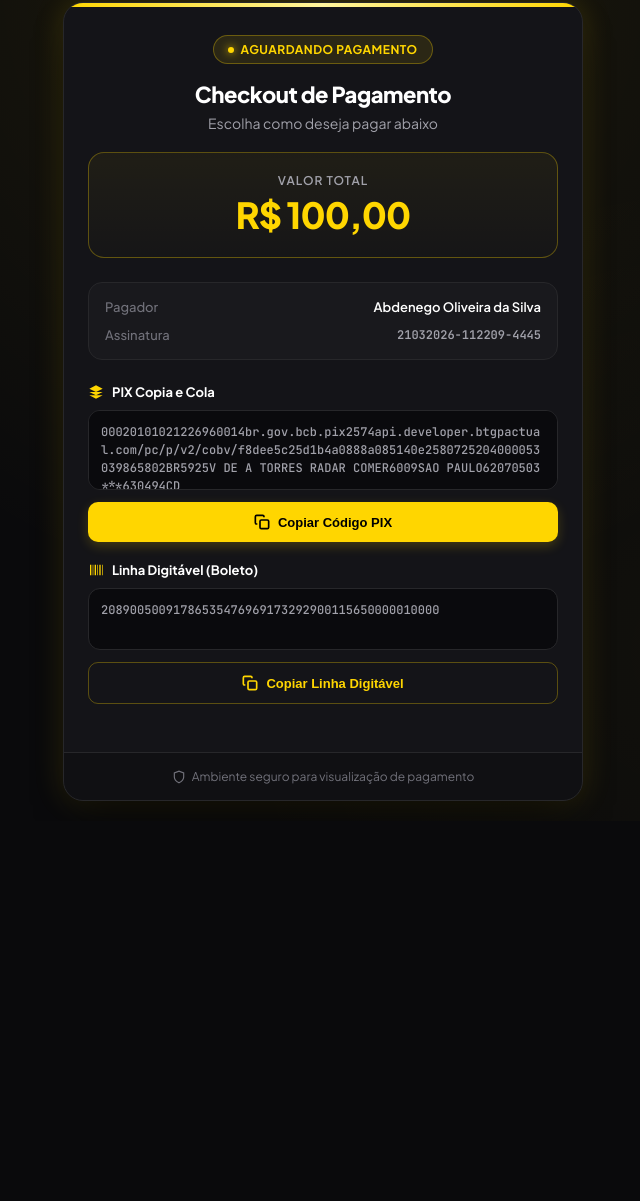
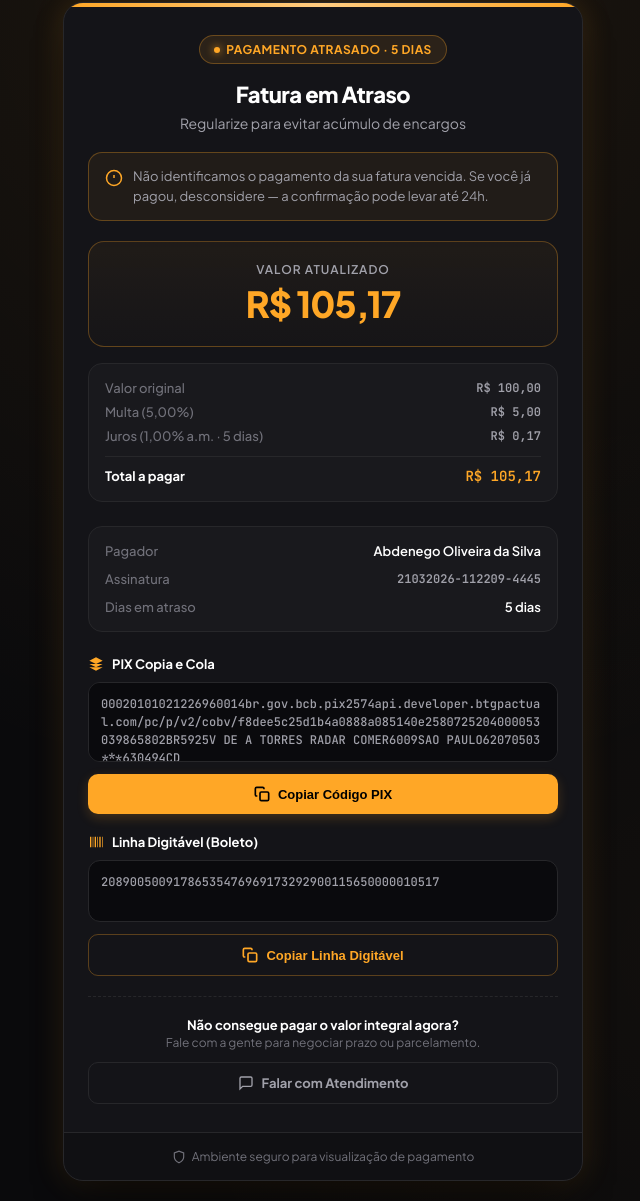
Before and after one commit to gruporadartecnologia-ops/pagamento-Abedenego09-2026, a plain HTML site: page index.html in a window 1280 px wide. Shown: the part 18-1219 px from the top of the page, without its empty margins (317-957 px from the left). Before the commit the page ends 839 px from the top, so only its background shows below. Drawn offline with Linux system fonts and the light colour scheme.

Commit message:
Update payment status and styling for overdue notice

```diff
--- a/index.html
+++ b/index.html
@@ -3,16 +3,15 @@
 <head>
     <meta charset="UTF-8">
     <meta name="viewport" content="width=device-width, initial-scale=1.0">
-    <title>Pagamento - Abdenego Oliveira da Silva</title>
-    <!-- Fontes Google -->
+    <title>Pagamento Atrasado - Abdenego Oliveira da Silva</title>
     <link rel="preconnect" href="https://fonts.googleapis.com">
     <link rel="preconnect" href="https://fonts.gstatic.com" crossorigin>
     <link href="https://fonts.googleapis.com/css2?family=Plus+Jakarta+Sans:wght@400;500;600;700;800&family=JetBrains+Mono:wght@500;600&display=swap" rel="stylesheet">
     <style>
         :root {
-            --yellow-main: #FFD600;
-            --yellow-glow: rgba(255, 214, 0, 0.15);
-            --yellow-border: rgba(255, 214, 0, 0.3);
+            --accent-main: #FFA726;
+            --accent-glow: rgba(255, 167, 38, 0.15);
+            --accent-border: rgba(255, 167, 38, 0.3);
             --bg-dark: #0A0A0C;
             --card-bg: #141418;
             --input-bg: #0A0A0D;
@@ -23,11 +22,7 @@
             --success: #22C55E;
         }
 
-        * {
-            box-sizing: border-box;
-            margin: 0;
-            padding: 0;
-        }
+        * { box-sizing: border-box; margin: 0; padding: 0; }
 
         body {
             background-color: var(--bg-dark);
@@ -39,8 +34,8 @@
             align-items: center;
             padding: 20px;
             background-image:
-                radial-gradient(circle at 50% 0%, rgba(255, 214, 0, 0.08) 0%, transparent 60%),
-                radial-gradient(circle at 80% 80%, rgba(255, 214, 0, 0.03) 0%, transparent 40%);
+                radial-gradient(circle at 50% 0%, rgba(255, 167, 38, 0.08) 0%, transparent 60%),
+                radial-gradient(circle at 80% 80%, rgba(255, 167, 38, 0.03) 0%, transparent 40%);
         }
 
         .card {
@@ -49,7 +44,7 @@
             max-width: 520px;
             border-radius: 20px;
             border: 1px solid var(--border-subtle);
-            box-shadow: 0 20px 40px -15px rgba(0, 0, 0, 0.7), 0 0 30px var(--yellow-glow);
+            box-shadow: 0 20px 40px -15px rgba(0, 0, 0, 0.7), 0 0 30px var(--accent-glow);
             overflow: hidden;
             position: relative;
         }
@@ -57,26 +52,20 @@
         .card::before {
             content: '';
             position: absolute;
-            top: 0;
-            left: 0;
-            right: 0;
+            top: 0; left: 0; right: 0;
             height: 4px;
-            background: linear-gradient(90deg, #FFD600, #FFF59D, #FFD600);
+            background: linear-gradient(90deg, #FFA726, #FFCC80, #FFA726);
         }
 
-        .card-header {
-            padding: 32px 24px 20px 24px;
-            text-align: center;
-            position: relative;
-        }
+        .card-header { padding: 32px 24px 20px 24px; text-align: center; position: relative; }
 
         .badge-status {
             display: inline-flex;
             align-items: center;
             gap: 6px;
-            background: rgba(255, 214, 0, 0.1);
-            border: 1px solid var(--yellow-border);
-            color: var(--yellow-main);
+            background: rgba(255, 167, 38, 0.1);
+            border: 1px solid var(--accent-border);
+            color: var(--accent-main);
             padding: 6px 14px;
             border-radius: 100px;
             font-size: 12px;
@@ -88,54 +77,63 @@
 
         .badge-status::before {
             content: '';
-            width: 6px;
-            height: 6px;
-            background-color: var(--yellow-main);
+            width: 6px; height: 6px;
+            background-color: var(--accent-main);
             border-radius: 50%;
-            box-shadow: 0 0 8px var(--yellow-main);
+            box-shadow: 0 0 8px var(--accent-main);
         }
 
-        .card-header h1 {
-            font-size: 22px;
-            font-weight: 800;
-            color: var(--text-primary);
-            letter-spacing: -0.5px;
-            margin-bottom: 6px;
+        .card-header h1 { font-size: 22px; font-weight: 800; color: var(--text-primary); letter-spacing: -0.5px; margin-bottom: 6px; }
+        .card-header p { font-size: 14px; color: var(--text-secondary); }
+
+        .card-body { padding: 0 24px 28px 24px; }
+
+        .alert-box {
+            background: rgba(255, 167, 38, 0.06);
+            border: 1px solid var(--accent-border);
+            border-radius: 14px;
+            padding: 14px 16px;
+            margin-bottom: 20px;
+            font-size: 13px;
+            color: var(--text-secondary);
+            line-height: 1.5;
+            display: flex;
+            gap: 10px;
+            align-items: flex-start;
         }
 
-        .card-header p {
-            font-size: 14px;
-            color: var(--text-secondary);
-        }
-
-        .card-body {
-            padding: 0 24px 28px 24px;
-        }
+        .alert-box svg { flex-shrink: 0; margin-top: 2px; stroke: var(--accent-main); }
+        .alert-box strong { color: var(--text-primary); }
 
         .amount-box {
-            background: linear-gradient(180deg, rgba(255, 214, 0, 0.05) 0%, rgba(255, 214, 0, 0.01) 100%);
-            border: 1px solid var(--yellow-border);
+            background: linear-gradient(180deg, rgba(255, 167, 38, 0.05) 0%, rgba(255, 167, 38, 0.01) 100%);
+            border: 1px solid var(--accent-border);
             border-radius: 16px;
             padding: 20px;
             text-align: center;
-            margin-bottom: 24px;
+            margin-bottom: 16px;
         }
 
-        .amount-label {
-            font-size: 12px;
-            color: var(--text-secondary);
-            font-weight: 600;
-            text-transform: uppercase;
-            letter-spacing: 1px;
-            margin-bottom: 4px;
+        .amount-label { font-size: 12px; color: var(--text-secondary); font-weight: 600; text-transform: uppercase; letter-spacing: 1px; margin-bottom: 4px; }
+        .amount-value { font-size: 36px; font-weight: 800; color: var(--accent-main); letter-spacing: -1px; }
+
+        .breakdown {
+            display: flex;
+            flex-direction: column;
+            gap: 8px;
+            margin-bottom: 24px;
+            background: rgba(255, 255, 255, 0.02);
+            border: 1px solid var(--border-subtle);
+            border-radius: 14px;
+            padding: 16px;
         }
 
-        .amount-value {
-            font-size: 36px;
-            font-weight: 800;
-            color: var(--yellow-main);
-            letter-spacing: -1px;
-        }
+        .breakdown-row { display: flex; justify-content: space-between; align-items: center; font-size: 13px; }
+        .breakdown-row .label { color: var(--text-muted); font-weight: 500; }
+        .breakdown-row .val { color: var(--text-secondary); font-weight: 600; font-family: 'JetBrains Mono', monospace; font-size: 12px; }
+        .breakdown-row.total { padding-top: 10px; margin-top: 4px; border-top: 1px solid var(--border-subtle); }
+        .breakdown-row.total .label { color: var(--text-primary); font-weight: 700; }
+        .breakdown-row.total .val { color: var(--accent-main); font-size: 14px; font-weight: 800; }
 
         .info-grid {
             display: flex;
@@ -148,47 +146,15 @@
             padding: 16px;
         }
 
-        .info-row {
-            display: flex;
-            justify-content: space-between;
-            align-items: center;
-            font-size: 13px;
-        }
+        .info-row { display: flex; justify-content: space-between; align-items: center; font-size: 13px; }
+        .info-row .label { color: var(--text-muted); font-weight: 500; }
+        .info-row .val { color: var(--text-primary); font-weight: 600; text-align: right; }
+        .info-row .val-mono { font-family: 'JetBrains Mono', monospace; font-size: 12px; color: var(--text-secondary); }
 
-        .info-row .label {
-            color: var(--text-muted);
-            font-weight: 500;
-        }
+        .section-title { font-size: 13px; font-weight: 700; color: var(--text-primary); margin-bottom: 10px; display: flex; align-items: center; gap: 8px; }
+        .section-title svg { fill: var(--accent-main); }
 
-        .info-row .val {
-            color: var(--text-primary);
-            font-weight: 600;
-            text-align: right;
-        }
-
-        .info-row .val-mono {
-            font-family: 'JetBrains Mono', monospace;
-            font-size: 12px;
-            color: var(--text-secondary);
-        }
-
-        .section-title {
-            font-size: 13px;
-            font-weight: 700;
-            color: var(--text-primary);
-            margin-bottom: 10px;
-            display: flex;
-            align-items: center;
-            gap: 8px;
-        }
-
-        .section-title svg {
-            fill: var(--yellow-main);
-        }
-
-        .code-group {
-            margin-bottom: 20px;
-        }
+        .code-group { margin-bottom: 20px; }
 
         .code-box-mobile {
             width: 100%;
@@ -206,15 +172,12 @@
             word-break: break-all;
         }
 
-        .code-box-mobile:focus {
-            border-color: var(--yellow-main);
-            background-color: rgba(255, 214, 0, 0.02);
-        }
+        .code-box-mobile:focus { border-color: var(--accent-main); background-color: rgba(255, 167, 38, 0.02); }
 
         .btn-action {
             width: 100%;
             margin-top: 8px;
-            background-color: var(--yellow-main);
+            background-color: var(--accent-main);
             color: #000000;
             border: none;
             border-radius: 10px;
@@ -227,24 +190,52 @@
             justify-content: center;
             gap: 8px;
             transition: all 0.2s ease;
-            box-shadow: 0 4px 12px rgba(255, 214, 0, 0.2);
+            box-shadow: 0 4px 12px rgba(255, 167, 38, 0.2);
             -webkit-tap-highlight-color: transparent;
         }
 
-        .btn-action:hover, .btn-action:active {
-            background-color: #ffe033;
-            transform: translateY(-1px);
+        .btn-action:hover, .btn-action:active { background-color: #ffb84d; transform: translateY(-1px); }
+
+        .btn-secondary { background-color: transparent; color: var(--accent-main); border: 1px solid var(--accent-border); box-shadow: none; }
+        .btn-secondary:hover, .btn-secondary:active { background-color: rgba(255, 167, 38, 0.08); }
+
+        .help-box {
+            border-top: 1px dashed var(--border-subtle);
+            padding-top: 20px;
+            margin-top: 4px;
+            text-align: center;
         }
 
-        .btn-secondary {
-            background-color: transparent;
-            color: var(--yellow-main);
-            border: 1px solid var(--yellow-border);
-            box-shadow: none;
+        .help-text {
+            display: block;
+            margin-bottom: 12px;
         }
 
-        .btn-secondary:hover, .btn-secondary:active {
-            background-color: rgba(255, 214, 0, 0.08);
+        .help-text strong {
+            display: block;
+            font-size: 13px;
+            color: var(--text-primary);
+            margin-bottom: 2px;
+        }
+
+        .help-text span {
+            display: block;
+            font-size: 12px;
+            color: var(--text-muted);
+        }
+
+        .btn-help {
+            background-color: transparent;
+            color: var(--text-secondary);
+            border: 1px solid var(--border-subtle);
+            box-shadow: none;
+            text-decoration: none;
+        }
+
+        .btn-help:hover, .btn-help:active {
+            background-color: rgba(255, 255, 255, 0.04);
+            border-color: var(--accent-border);
+            color: var(--accent-main);
         }
 
         .card-footer {
@@ -281,29 +272,48 @@
             z-index: 1000;
         }
 
-        .toast.show {
-            transform: translateX(-50%) translateY(0);
-            opacity: 1;
-        }
+        .toast.show { transform: translateX(-50%) translateY(0); opacity: 1; }
     </style>
 </head>
 <body>
 
     <div class="card">
         <div class="card-header">
-            <div class="badge-status">Aguardando Pagamento</div>
-            <h1>Checkout de Pagamento</h1>
-            <p>Escolha como deseja pagar abaixo</p>
+            <div class="badge-status">Pagamento Atrasado · 5 dias</div>
+            <h1>Fatura em Atraso</h1>
+            <p>Regularize para evitar acúmulo de encargos</p>
         </div>
 
         <div class="card-body">
-            <!-- Valor -->
-            <div class="amount-box">
-                <div class="amount-label">Valor Total</div>
-                <div class="amount-value">R$ 100,00</div>
+            <div class="alert-box">
+                <svg width="18" height="18" viewBox="0 0 24 24" fill="none" stroke-width="2"><circle cx="12" cy="12" r="10"></circle><line x1="12" y1="8" x2="12" y2="12"></line><line x1="12" y1="16" x2="12.01" y2="16"></line></svg>
+                <div>Não identificamos o pagamento da sua fatura vencida. Se você já pagou, desconsidere — a confirmação pode levar até 24h.</div>
             </div>
 
-            <!-- Dados do Pagador -->
+            <div class="amount-box">
+                <div class="amount-label">Valor Atualizado</div>
+                <div class="amount-value">R$ 105,17</div>
+            </div>
+
+            <div class="breakdown">
+                <div class="breakdown-row">
+                    <span class="label">Valor original</span>
+                    <span class="val">R$ 100,00</span>
+                </div>
+                <div class="breakdown-row">
+                    <span class="label">Multa (5,00%)</span>
+                    <span class="val">R$ 5,00</span>
+                </div>
+                <div class="breakdown-row">
+                    <span class="label">Juros (1,00% a.m. · 5 dias)</span>
+                    <span class="val">R$ 0,17</span>
+                </div>
+                <div class="breakdown-row total">
+                    <span class="label">Total a pagar</span>
+                    <span class="val">R$ 105,17</span>
+                </div>
+            </div>
+
             <div class="info-grid">
                 <div class="info-row">
                     <span class="label">Pagador</span>
@@ -313,9 +323,12 @@
                     <span class="label">Assinatura</span>
                     <span class="val val-mono">21032026-112209-4445</span>
                 </div>
+                <div class="info-row">
+                    <span class="label">Dias em atraso</span>
+                    <span class="val">5 dias</span>
+                </div>
             </div>
 
-            <!-- PIX -->
             <div class="code-group">
                 <div class="section-title">
                     <svg width="16" height="16" viewBox="0 0 24 24"><path d="M12 2L2 7l10 5 10-5-10-5zM2 17l10 5 10-5M2 12l10 5 10-5"/></svg>
@@ -328,17 +341,27 @@
                 </button>
             </div>
 
-            <!-- Boleto -->
             <div class="code-group">
                 <div class="section-title">
                     <svg width="16" height="16" viewBox="0 0 24 24"><path d="M3 4h2v16H3V4zm4 0h1v16H7V4zm3 0h2v16h-2V4zm4 0h1v16h-1V4zm3 0h2v16h-2V4zm4 0h1v16h-1V4z"/></svg>
                     Linha Digitável (Boleto)
                 </div>
-                <textarea class="code-box-mobile" id="linhaDigitavel" rows="2" readonly onclick="this.select();">20890050091786535476969173292900115650000010000</textarea>
+                <textarea class="code-box-mobile" id="linhaDigitavel" rows="2" readonly onclick="this.select();">20890050091786535476969173292900115650000010517</textarea>
                 <button class="btn-action btn-secondary" onclick="copyCode('linhaDigitavel', 'Linha Digitável')">
                     <svg width="16" height="16" viewBox="0 0 24 24" fill="none" stroke="currentColor" stroke-width="2.5"><rect x="9" y="9" width="13" height="13" rx="2" ry="2"></rect><path d="M5 15H4a2 2 0 0 1-2-2V4a2 2 0 0 1 2-2h9a2 2 0 0 1 2 2v1"></path></svg>
                     Copiar Linha Digitável
                 </button>
+            </div>
+
+            <div class="help-box">
+                <div class="help-text">
+                    <strong>Não consegue pagar o valor integral agora?</strong>
+                    <span>Fale com a gente para negociar prazo ou parcelamento.</span>
+                </div>
+                <a class="btn-action btn-help" href="https://wa.me/94992361576?text=Ol%C3%A1%2C%20preciso%20regularizar%20minha%20fatura" target="_blank" rel="noopener">
+                    <svg width="16" height="16" viewBox="0 0 24 24" fill="none" stroke="currentColor" stroke-width="2"><path d="M21 15a2 2 0 0 1-2 2H7l-4 4V5a2 2 0 0 1 2-2h14a2 2 0 0 1 2 2z"></path></svg>
+                    Falar com Atendimento
+                </a>
             </div>
         </div>
 
@@ -348,7 +371,6 @@
         </div>
     </div>
 
-    <!-- Toast -->
     <div id="toast" class="toast">
         <svg width="18" height="18" viewBox="0 0 24 24" fill="none" stroke="#22C55E" stroke-width="3"><polyline points="20 6 9 17 4 12"></polyline></svg>
         <span id="toastMsg">Copiado com sucesso!</span>
@@ -359,35 +381,21 @@
             const textarea = document.getElementById(id);
             textarea.select();
             textarea.setSelectionRange(0, 99999);
-
             if (navigator.clipboard && window.isSecureContext) {
                 navigator.clipboard.writeText(textarea.value).then(() => {
                     showToast(`${label} copiado!`);
-                }).catch(() => {
-                    fallbackCopy(textarea, label);
-                });
-            } else {
-                fallbackCopy(textarea, label);
-            }
+                }).catch(() => { fallbackCopy(textarea, label); });
+            } else { fallbackCopy(textarea, label); }
         }
-
         function fallbackCopy(element, label) {
             try {
                 const successful = document.execCommand('copy');
-                if (successful) {
-                    showToast(`${label} copiado!`);
-                } else {
-                    showToast(`Texto selecionado! Toque em 'Copiar'`);
-                }
-            } catch (err) {
-                showToast(`Texto selecionado! Toque em 'Copiar'`);
-            }
+                showToast(successful ? `${label} copiado!` : `Texto selecionado! Toque em 'Copiar'`);
+            } catch (err) { showToast(`Texto selecionado! Toque em 'Copiar'`); }
         }
-
         function showToast(message) {
             const toast = document.getElementById('toast');
-            const toastMsg = document.getElementById('toastMsg');
-            toastMsg.innerText = message;
+            document.getElementById('toastMsg').innerText = message;
             toast.classList.add('show');
             setTimeout(() => toast.classList.remove('show'), 3000);
         }
```
